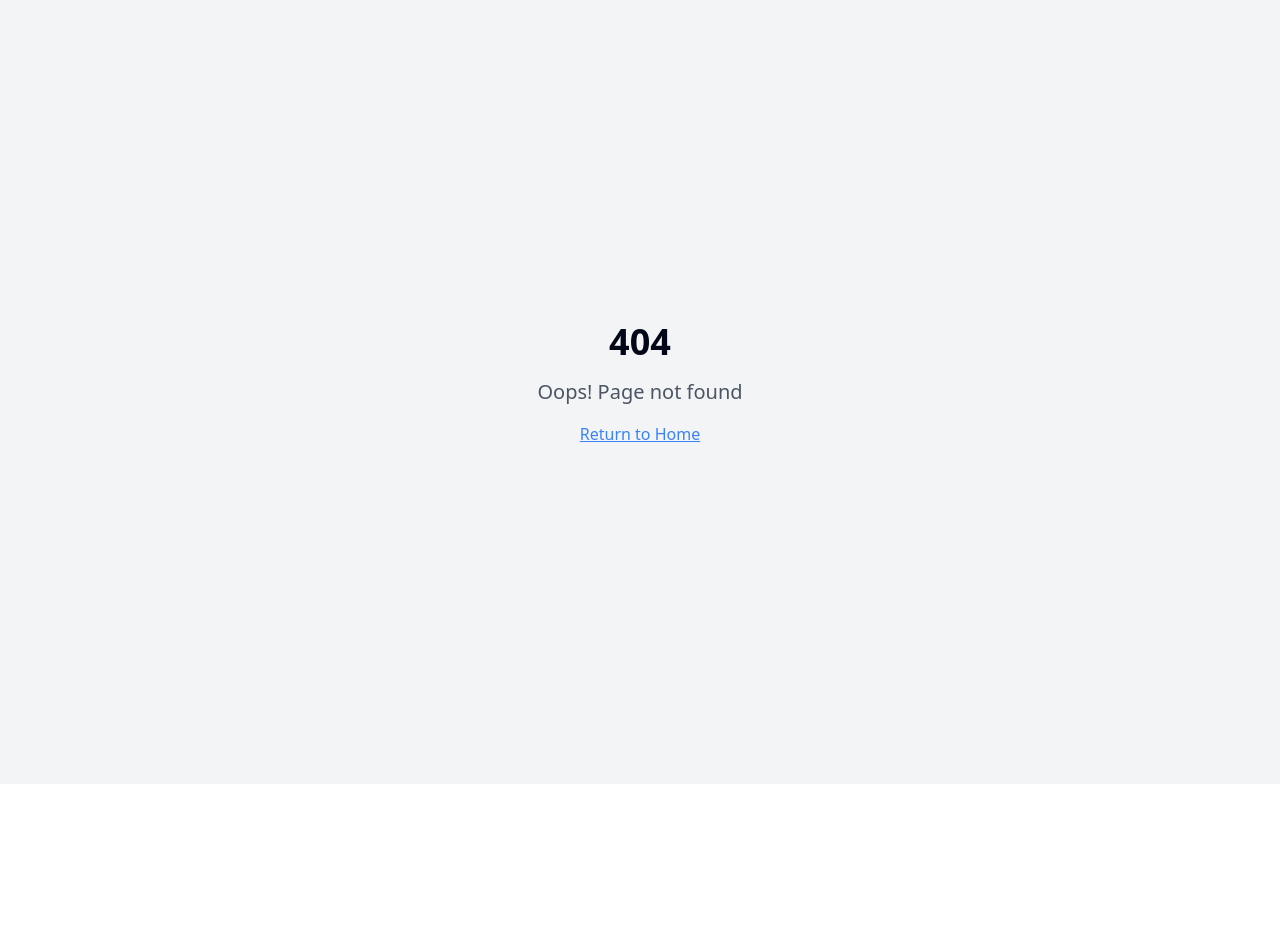
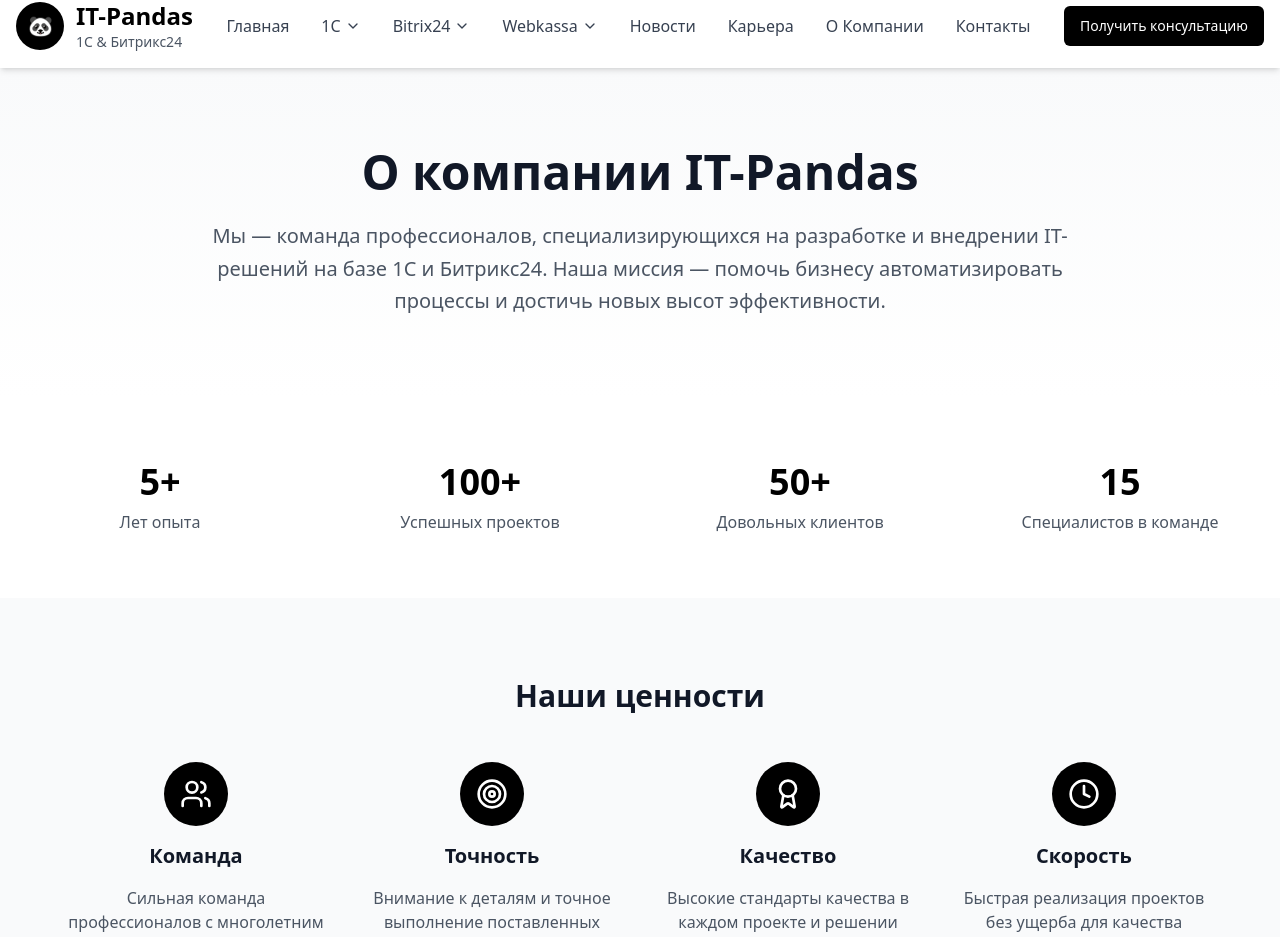
Before and after one commit to itPandas/panda-it-web, a React (Vite) app: page /about in a window 1280 px wide. Before the commit this address had no page. Shown: the part 16-953 px from the top of the page. Before the commit the page ends 800 px from the top, so only its background shows below. Built offline with nearby package versions, Linux system fonts and the light colour scheme.

Commit message:
Add about company page
Create the about company page (`src/pages/About.tsx`) and add a link to it in the header and footer.

```diff
--- a/src/App.tsx
+++ b/src/App.tsx
@@ -14,6 +14,7 @@ import Calculator from "./pages/Calculator";
 import Careers from "./pages/Careers";
 import CareerDetail from "./pages/CareerDetail";
 import CareerApply from "./pages/CareerApply";
+import About from "./pages/About";
 import Privacy from "./pages/Privacy";
 import Terms from "./pages/Terms";
 import NotFound from "./pages/NotFound";
@@ -37,6 +38,7 @@ const App = () => (
           <Route path="/careers" element={<Careers />} />
           <Route path="/careers/:id" element={<CareerDetail />} />
           <Route path="/careers/apply" element={<CareerApply />} />
+          <Route path="/about" element={<About />} />
           <Route path="/privacy" element={<Privacy />} />
           <Route path="/terms" element={<Terms />} />
           {/* ADD ALL CUSTOM ROUTES ABOVE THE CATCH-ALL "*" ROUTE */}
--- /dev/null
+++ b/src/pages/About.tsx
@@ -0,0 +1,167 @@
+
+import React from 'react';
+import Header from '@/components/Header';
+import Footer from '@/components/Footer';
+import { Users, Target, Award, Clock } from 'lucide-react';
+
+const About = () => {
+  return (
+    <div className="min-h-screen">
+      <Header />
+
+      {/* Hero Section */}
+      <section className="py-20 bg-gradient-to-b from-gray-50 to-white">
+        <div className="container mx-auto px-4">
+          <div className="max-w-4xl mx-auto text-center">
+            <h1 className="text-4xl md:text-5xl font-bold text-gray-900 mb-6">
+              О компании IT-Pandas
+            </h1>
+            <p className="text-xl text-gray-600 leading-relaxed">
+              Мы — команда профессионалов, специализирующихся на разработке и внедрении
+              IT-решений на базе 1С и Битрикс24. Наша миссия — помочь бизнесу автоматизировать
+              процессы и достичь новых высот эффективности.
+            </p>
+          </div>
+        </div>
+      </section>
+
+      {/* Stats Section */}
+      <section className="py-16 bg-white">
+        <div className="container mx-auto px-4">
+          <div className="grid md:grid-cols-4 gap-8 text-center">
+            <div className="space-y-2">
+              <div className="text-4xl font-bold text-black">5+</div>
+              <div className="text-gray-600">Лет опыта</div>
+            </div>
+            <div className="space-y-2">
+              <div className="text-4xl font-bold text-black">100+</div>
+              <div className="text-gray-600">Успешных проектов</div>
+            </div>
+            <div className="space-y-2">
+              <div className="text-4xl font-bold text-black">50+</div>
+              <div className="text-gray-600">Довольных клиентов</div>
+            </div>
+            <div className="space-y-2">
+              <div className="text-4xl font-bold text-black">15</div>
+              <div className="text-gray-600">Специалистов в команде</div>
+            </div>
+          </div>
+        </div>
+      </section>
+
+      {/* Values Section */}
+      <section className="py-20 bg-gray-50">
+        <div className="container mx-auto px-4">
+          <div className="max-w-6xl mx-auto">
+            <h2 className="text-3xl font-bold text-center mb-12 text-gray-900">
+              Наши ценности
+            </h2>
+            <div className="grid md:grid-cols-2 lg:grid-cols-4 gap-8">
+              <div className="text-center space-y-4">
+                <div className="w-16 h-16 bg-black rounded-full flex items-center justify-center mx-auto">
+                  <Users className="w-8 h-8 text-white" />
+                </div>
+                <h3 className="text-xl font-semibold text-gray-900">Команда</h3>
+                <p className="text-gray-600">
+                  Сильная команда профессионалов с многолетним опытом в IT-сфере
+                </p>
+              </div>
+              <div className="text-center space-y-4">
+                <div className="w-16 h-16 bg-black rounded-full flex items-center justify-center mx-auto">
+                  <Target className="w-8 h-8 text-white" />
+                </div>
+                <h3 className="text-xl font-semibold text-gray-900">Точность</h3>
+                <p className="text-gray-600">
+                  Внимание к деталям и точное выполнение поставленных задач
+                </p>
+              </div>
+              <div className="text-center space-y-4">
+                <div className="w-16 h-16 bg-black rounded-full flex items-center justify-center mx-auto">
+                  <Award className="w-8 h-8 text-white" />
+                </div>
+                <h3 className="text-xl font-semibold text-gray-900">Качество</h3>
+                <p className="text-gray-600">
+                  Высокие стандарты качества в каждом проекте и решении
+                </p>
+              </div>
+              <div className="text-center space-y-4">
+                <div className="w-16 h-16 bg-black rounded-full flex items-center justify-center mx-auto">
+                  <Clock className="w-8 h-8 text-white" />
+                </div>
+                <h3 className="text-xl font-semibold text-gray-900">Скорость</h3>
+                <p className="text-gray-600">
+                  Быстрая реализация проектов без ущерба для качества
+                </p>
+              </div>
+            </div>
+          </div>
+        </div>
+      </section>
+
+      {/* About Text Section */}
+      <section className="py-20 bg-white">
+        <div className="container mx-auto px-4">
+          <div className="max-w-4xl mx-auto">
+            <div className="grid md:grid-cols-2 gap-12 items-center">
+              <div>
+                <h2 className="text-3xl font-bold mb-6 text-gray-900">
+                  Кто мы такие
+                </h2>
+                <div className="space-y-4 text-gray-600">
+                  <p>
+                    IT-Pandas — это команда увлеченных профессионалов, которые помогают
+                    бизнесу расти и развиваться с помощью современных технологий.
+                    Мы специализируемся на платформах 1С и Битрикс24, но наши
+                    возможности этим не ограничиваются.
+                  </p>
+                  <p>
+                    За годы работы мы накопили огромный опыт в автоматизации бизнес-процессов,
+                    разработке индивидуальных решений и интеграции различных систем.
+                    Наши клиенты — это компании разного масштаба, от небольших стартапов
+                    до крупных корпораций.
+                  </p>
+                  <p>
+                    Мы гордимся тем, что можем предложить не просто техническое решение,
+                    а комплексный подход к автоматизации, который действительно
+                    помогает оптимизировать работу и увеличить прибыль наших клиентов.
+                  </p>
+                </div>
+              </div>
+              <div className="bg-gray-100 rounded-lg p-8">
+                <h3 className="text-2xl font-bold mb-6 text-gray-900">
+                  Наши услуги
+                </h3>
+                <ul className="space-y-3 text-gray-600">
+                  <li className="flex items-start">
+                    <span className="w-2 h-2 bg-black rounded-full mt-2 mr-3 flex-shrink-0"></span>
+                    Разработка и настройка конфигураций 1С
+                  </li>
+                  <li className="flex items-start">
+                    <span className="w-2 h-2 bg-black rounded-full mt-2 mr-3 flex-shrink-0"></span>
+                    Внедрение и настройка Битрикс24
+                  </li>
+                  <li className="flex items-start">
+                    <span className="w-2 h-2 bg-black rounded-full mt-2 mr-3 flex-shrink-0"></span>
+                    Интеграция различных систем
+                  </li>
+                  <li className="flex items-start">
+                    <span className="w-2 h-2 bg-black rounded-full mt-2 mr-3 flex-shrink-0"></span>
+                    Техническая поддержка и обслуживание
+                  </li>
+                  <li className="flex items-start">
+                    <span className="w-2 h-2 bg-black rounded-full mt-2 mr-3 flex-shrink-0"></span>
+                    Консультации по автоматизации бизнеса
+                  </li>
+                </ul>
+              </div>
+            </div>
+          </div>
+        </div>
+      </section>
+
+      <Footer />
+    </div>
+  );
+};
+
+export default About;
```
